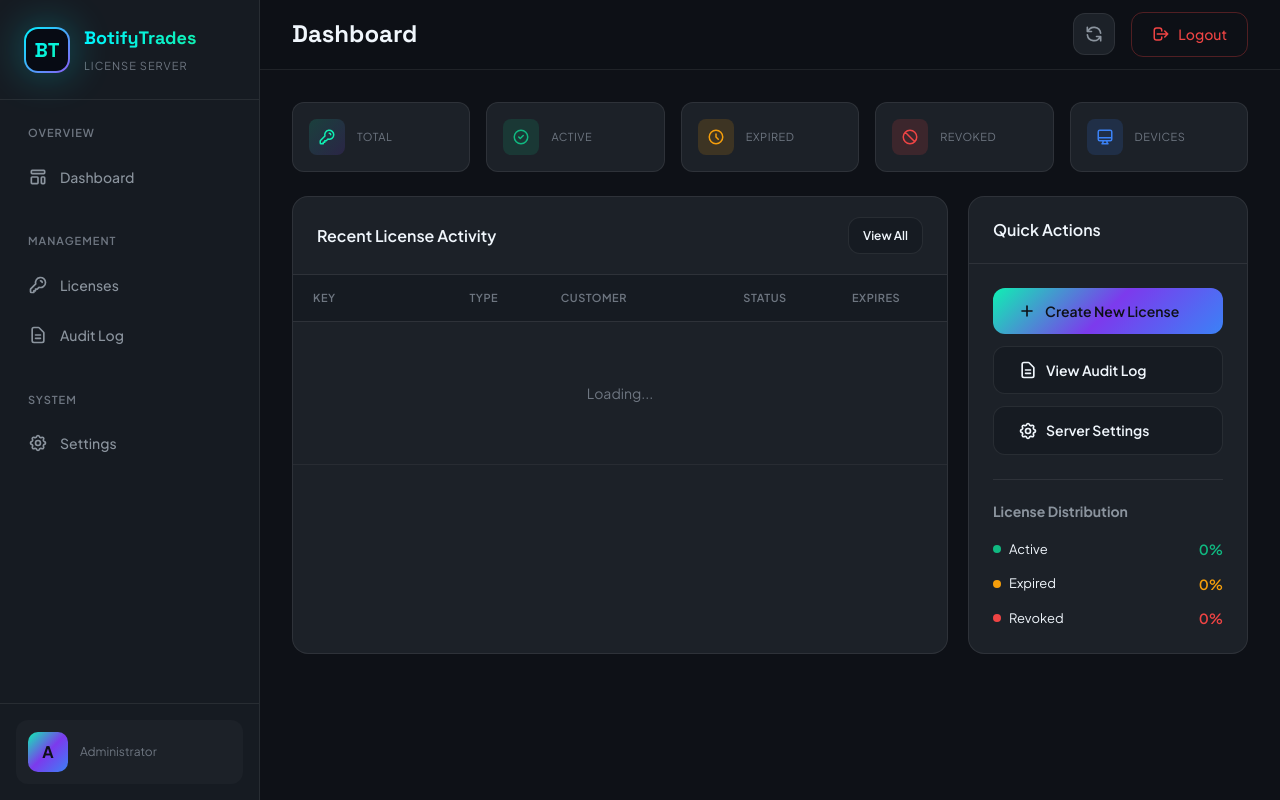
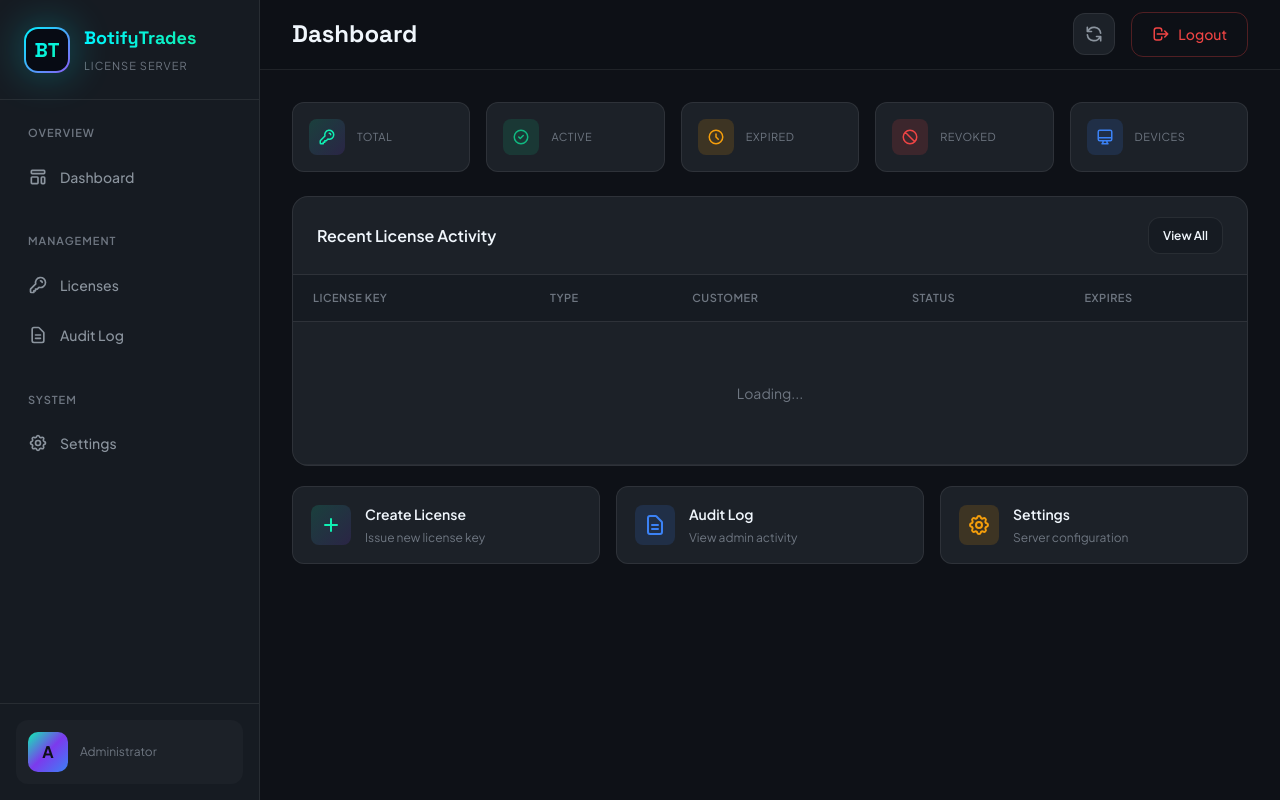
Before and after one commit to DiscordTrader/BotifyTrades, a Python web app: template admin_panel/templates/dashboard.html in a window 1280 px wide. Run offline with Jinja, Linux system fonts and the light colour scheme; the template is opened without the code that fills it, so the values that code supplies are empty.

Commit message:
Restructure dashboard layout to improve visibility and organization
Introduce new CSS styles for action cards and adjust the grid layout in the dashboard template to display the Recent License Activity table in full width and move Quick Actions to the bottom.

Replit-Commit-Author: Agent
Replit-Commit-Session-Id: 2c134176-23ad-465a-b4b9-562189f5f998
Replit-Commit-Checkpoint-Type: full_checkpoint
Replit-Commit-Event-Id: 56130171-8b5d-4bd1-91e2-6d0a88038bd2
Replit-Commit-Screenshot-Url: https://storage.googleapis.com/screenshot-production-us-central1/92ef2f8a-9447-4d91-8823-2ac83e184d7a/2c134176-23ad-465a-b4b9-562189f5f998/JWB5OTI
Replit-Helium-Checkpoint-Created: true

```diff
--- a/admin_panel/static/css/admin-theme.css
+++ b/admin_panel/static/css/admin-theme.css
@@ -517,6 +517,59 @@ body {
 .stat-card-trend.up { color: var(--success); }
 .stat-card-trend.down { color: var(--error); }
 
+/* ===== ACTION CARDS ===== */
+.action-card {
+    display: flex;
+    align-items: center;
+    gap: 14px;
+    padding: 16px 18px;
+    background: var(--bg-card);
+    border: 1px solid var(--border-color);
+    border-radius: var(--radius-md);
+    text-decoration: none;
+    transition: all 0.2s ease;
+}
+
+.action-card:hover {
+    border-color: var(--border-accent);
+    background: var(--bg-card-hover);
+    transform: translateY(-2px);
+    box-shadow: var(--shadow-glow-subtle);
+}
+
+.action-card-icon {
+    width: 40px;
+    height: 40px;
+    min-width: 40px;
+    border-radius: var(--radius-sm);
+    display: flex;
+    align-items: center;
+    justify-content: center;
+}
+
+.action-card-icon.primary { background: var(--accent-gradient-subtle); color: var(--accent-mint); }
+.action-card-icon.success { background: var(--success-bg); color: var(--success); }
+.action-card-icon.warning { background: var(--warning-bg); color: var(--warning); }
+.action-card-icon.error { background: var(--error-bg); color: var(--error); }
+.action-card-icon.info { background: var(--info-bg); color: var(--info); }
+
+.action-card-content {
+    display: flex;
+    flex-direction: column;
+    gap: 2px;
+}
+
+.action-card-title {
+    font-size: 14px;
+    font-weight: 600;
+    color: var(--text-primary);
+}
+
+.action-card-desc {
+    font-size: 12px;
+    color: var(--text-muted);
+}
+
 /* ===== TABLES ===== */
 .table-container {
     background: var(--bg-card);
--- a/admin_panel/templates/dashboard.html
+++ b/admin_panel/templates/dashboard.html
@@ -66,21 +66,20 @@
     </div>
 </div>
 
-<div style="display: grid; grid-template-columns: 1fr 280px; gap: 20px;">
-    <div class="card">
+<div class="card" style="margin-bottom: 20px;">
     <div class="card-header">
         <h3 class="card-title">Recent License Activity</h3>
         <a href="/licenses" class="btn btn-secondary btn-sm">View All</a>
     </div>
-        <div class="card-body" style="padding: 0; overflow-x: auto;">
-            <table style="min-width: 100%;">
+    <div class="card-body" style="padding: 0;">
+        <table>
             <thead>
                 <tr>
-                        <th style="min-width: 120px;">Key</th>
-                        <th style="min-width: 70px;">Type</th>
-                        <th style="min-width: 140px;">Customer</th>
-                        <th style="min-width: 70px;">Status</th>
-                        <th style="min-width: 80px;">Expires</th>
+                    <th>License Key</th>
+                    <th>Type</th>
+                    <th>Customer</th>
+                    <th>Status</th>
+                    <th>Expires</th>
                 </tr>
             </thead>
             <tbody id="recent-licenses">
@@ -90,61 +89,41 @@
     </div>
 </div>
 
-    <div class="card">
-        <div class="card-header">
-            <h3 class="card-title">Quick Actions</h3>
-        </div>
-        <div class="card-body">
-            <div style="display: flex; flex-direction: column; gap: 12px;">
-                <a href="/licenses" class="btn btn-primary" style="justify-content: flex-start;">
-                    <svg xmlns="http://www.w3.org/2000/svg" width="20" height="20" fill="none" viewBox="0 0 24 24" stroke="currentColor">
+<div style="display: grid; grid-template-columns: repeat(3, 1fr); gap: 16px;">
+    <a href="/licenses" class="action-card">
+        <div class="action-card-icon primary">
+            <svg xmlns="http://www.w3.org/2000/svg" width="24" height="24" fill="none" viewBox="0 0 24 24" stroke="currentColor">
                 <path stroke-linecap="round" stroke-linejoin="round" stroke-width="2" d="M12 6v6m0 0v6m0-6h6m-6 0H6" />
             </svg>
-                    Create New License
+        </div>
+        <div class="action-card-content">
+            <div class="action-card-title">Create License</div>
+            <div class="action-card-desc">Issue new license key</div>
+        </div>
     </a>
-                <a href="/audit" class="btn btn-secondary" style="justify-content: flex-start;">
-                    <svg xmlns="http://www.w3.org/2000/svg" width="20" height="20" fill="none" viewBox="0 0 24 24" stroke="currentColor">
+    <a href="/audit" class="action-card">
+        <div class="action-card-icon info">
+            <svg xmlns="http://www.w3.org/2000/svg" width="24" height="24" fill="none" viewBox="0 0 24 24" stroke="currentColor">
                 <path stroke-linecap="round" stroke-linejoin="round" stroke-width="2" d="M9 12h6m-6 4h6m2 5H7a2 2 0 01-2-2V5a2 2 0 012-2h5.586a1 1 0 01.707.293l5.414 5.414a1 1 0 01.293.707V19a2 2 0 01-2 2z" />
             </svg>
-                    View Audit Log
+        </div>
+        <div class="action-card-content">
+            <div class="action-card-title">Audit Log</div>
+            <div class="action-card-desc">View admin activity</div>
+        </div>
     </a>
-                <a href="/settings" class="btn btn-secondary" style="justify-content: flex-start;">
-                    <svg xmlns="http://www.w3.org/2000/svg" width="20" height="20" fill="none" viewBox="0 0 24 24" stroke="currentColor">
+    <a href="/settings" class="action-card">
+        <div class="action-card-icon warning">
+            <svg xmlns="http://www.w3.org/2000/svg" width="24" height="24" fill="none" viewBox="0 0 24 24" stroke="currentColor">
                 <path stroke-linecap="round" stroke-linejoin="round" stroke-width="2" d="M10.325 4.317c.426-1.756 2.924-1.756 3.35 0a1.724 1.724 0 002.573 1.066c1.543-.94 3.31.826 2.37 2.37a1.724 1.724 0 001.065 2.572c1.756.426 1.756 2.924 0 3.35a1.724 1.724 0 00-1.066 2.573c.94 1.543-.826 3.31-2.37 2.37a1.724 1.724 0 00-2.572 1.065c-.426 1.756-2.924 1.756-3.35 0a1.724 1.724 0 00-2.573-1.066c-1.543.94-3.31-.826-2.37-2.37a1.724 1.724 0 00-1.065-2.572c-1.756-.426-1.756-2.924 0-3.35a1.724 1.724 0 001.066-2.573c-.94-1.543.826-3.31 2.37-2.37.996.608 2.296.07 2.572-1.065z" />
                 <path stroke-linecap="round" stroke-linejoin="round" stroke-width="2" d="M15 12a3 3 0 11-6 0 3 3 0 016 0z" />
             </svg>
-                    Server Settings
+        </div>
+        <div class="action-card-content">
+            <div class="action-card-title">Settings</div>
+            <div class="action-card-desc">Server configuration</div>
+        </div>
     </a>
-            </div>
-
-            <div style="margin-top: 24px; padding-top: 20px; border-top: 1px solid var(--border-color);">
-                <h4 style="font-size: 14px; color: var(--text-secondary); margin-bottom: 16px;">License Distribution</h4>
-                <div style="display: flex; flex-direction: column; gap: 12px;">
-                    <div style="display: flex; justify-content: space-between; align-items: center;">
-                        <span style="display: flex; align-items: center; gap: 8px; font-size: 13px;">
-                            <span style="width: 8px; height: 8px; background: var(--success); border-radius: 50%;"></span>
-                            Active
-                        </span>
-                        <span style="font-weight: 600; color: var(--success);" id="dist-active">0%</span>
-                    </div>
-                    <div style="display: flex; justify-content: space-between; align-items: center;">
-                        <span style="display: flex; align-items: center; gap: 8px; font-size: 13px;">
-                            <span style="width: 8px; height: 8px; background: var(--warning); border-radius: 50%;"></span>
-                            Expired
-                        </span>
-                        <span style="font-weight: 600; color: var(--warning);" id="dist-expired">0%</span>
-                    </div>
-                    <div style="display: flex; justify-content: space-between; align-items: center;">
-                        <span style="display: flex; align-items: center; gap: 8px; font-size: 13px;">
-                            <span style="width: 8px; height: 8px; background: var(--error); border-radius: 50%;"></span>
-                            Revoked
-                        </span>
-                        <span style="font-weight: 600; color: var(--error);" id="dist-revoked">0%</span>
-                    </div>
-                </div>
-            </div>
-        </div>
-    </div>
 </div>
 {% endblock %}
 
```
Also changed, not shown: 1 other file. Lines whose indentation alone changed are shown as unchanged.
